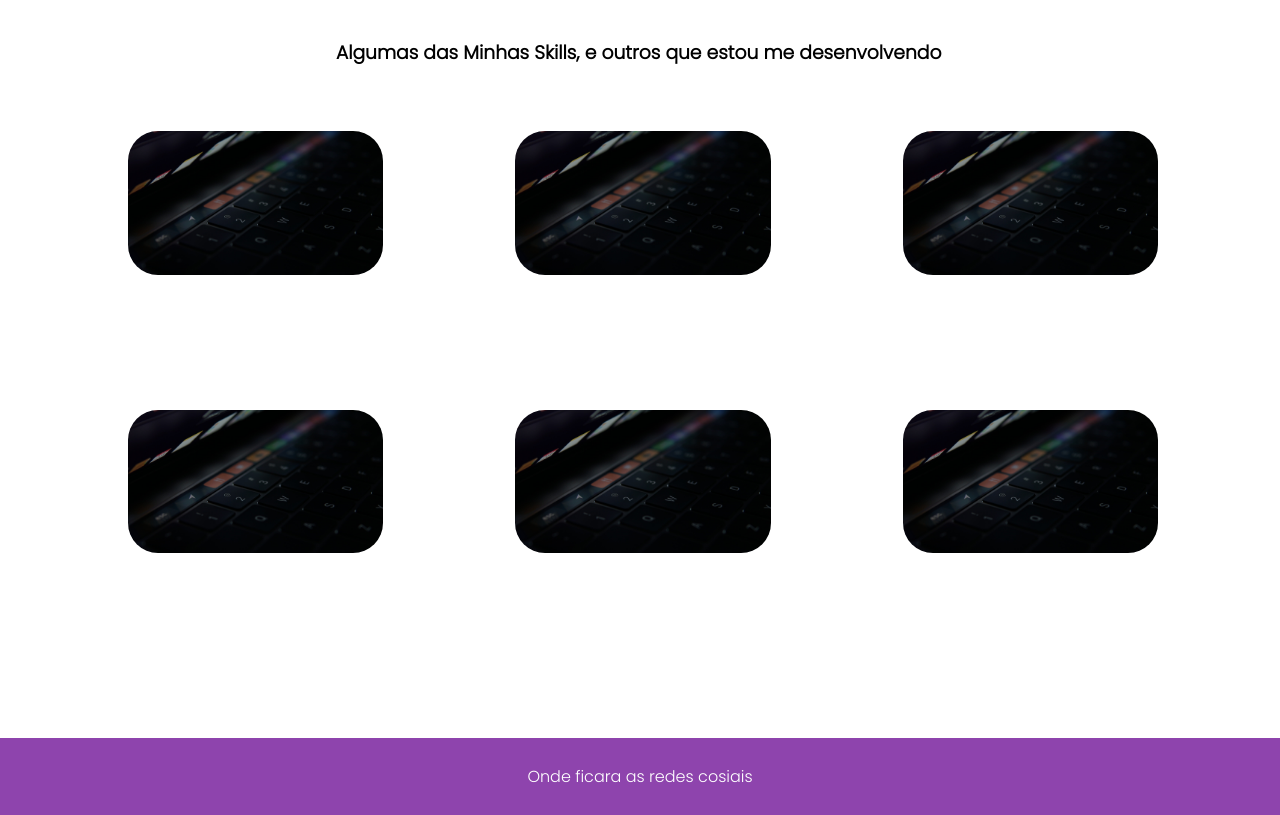
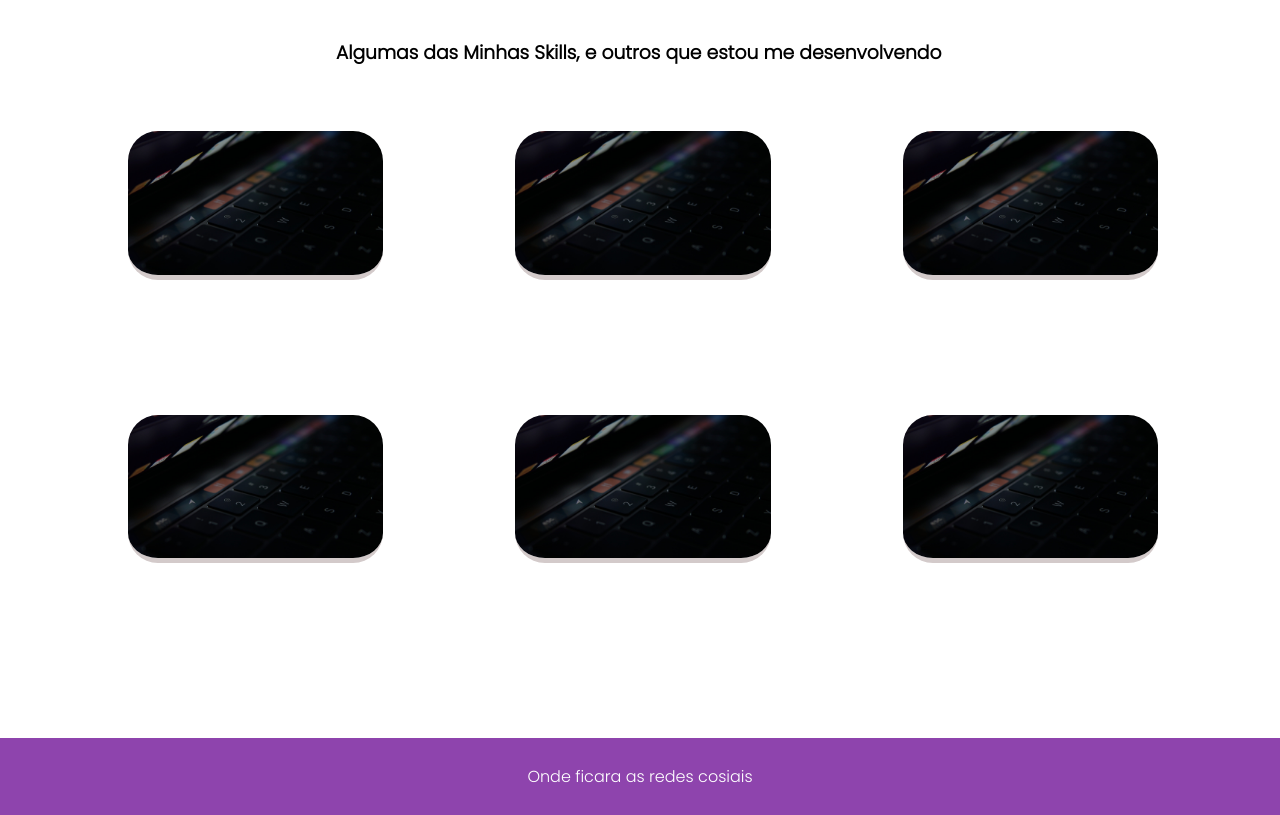
Before and after one commit to GeronimoOlanda/dev-geronimo, a website: page index.html in a window 1280 px wide. Shown: the part 1320-2135 px from the top of the page. Drawn offline with Linux system fonts and the light colour scheme.

Commit message:
Adicionando 'shadow' nos imgs das skills

```diff
--- a/public/css/index.css
+++ b/public/css/index.css
@@ -101,6 +101,8 @@ main{
     width:20%;
     height: 20%;
     border-radius: 30px;
+
+    border-bottom: 5px solid rgb(211, 202, 202);
 }
 
 /*Footer*/
```
